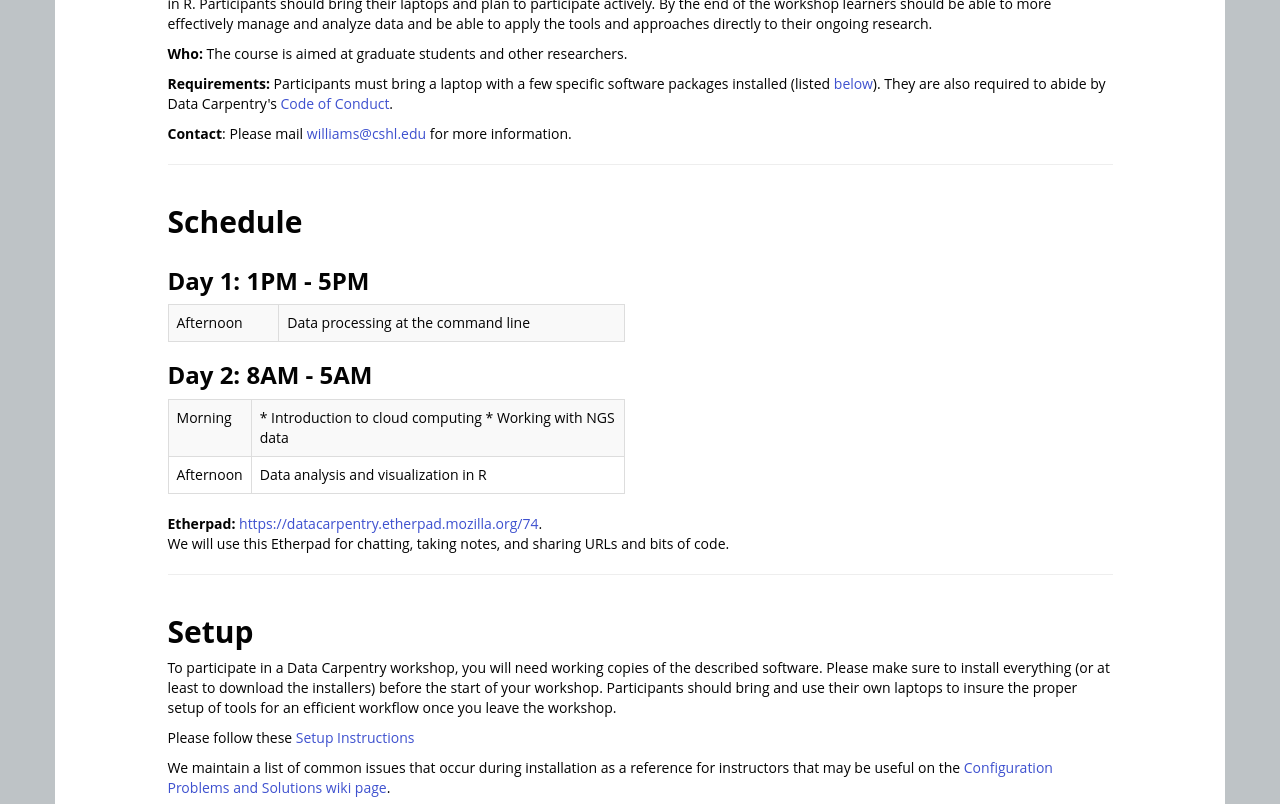
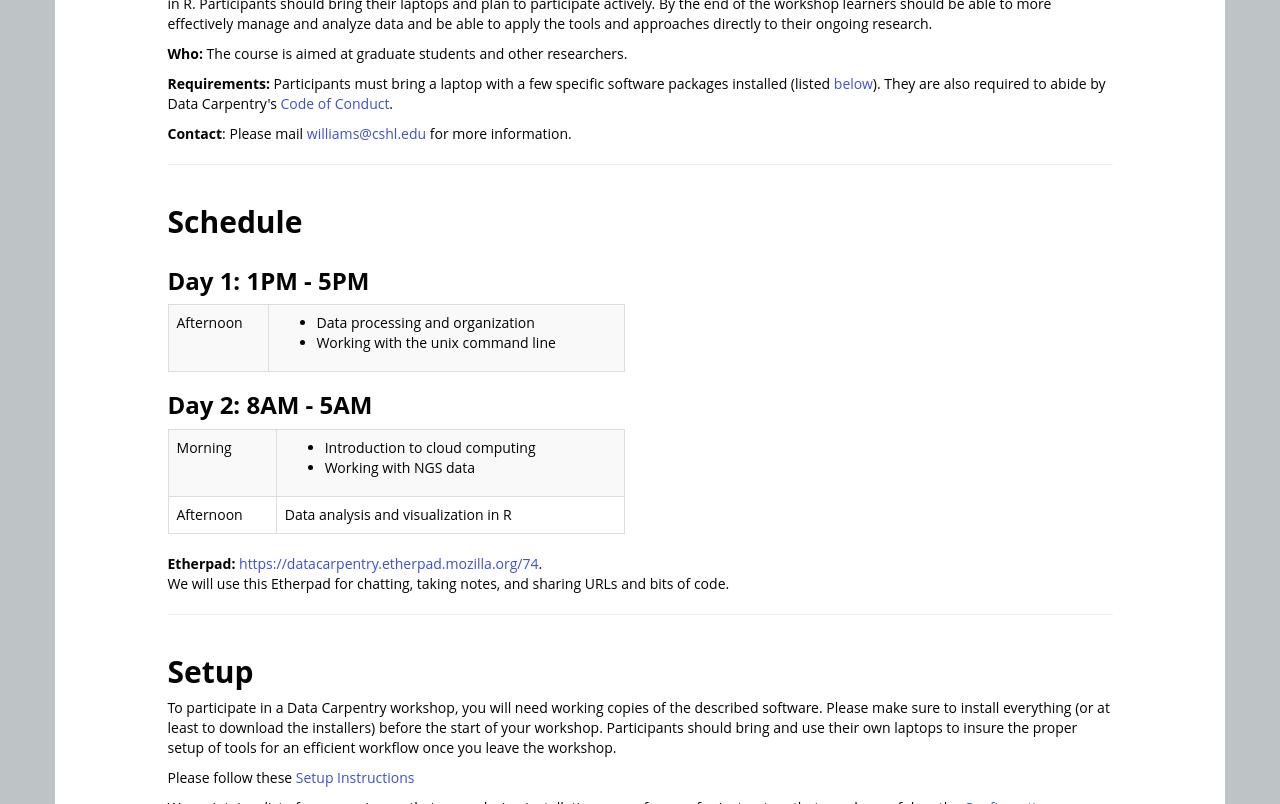
Before and after one commit to devbioinfoguy/2015-07-30-ASPB, a Jekyll site: the page built from index.html, in a window 1280 px wide and 900 px high, scrolled down 701 px, cut to the strip 0-804 px from the top of the window. Built offline with Jekyll 4.4.1, drawn with Linux system fonts in a browser that asks for light colours; nearby versions of some CDN libraries; library files that are not in the unit come from our copies.

Commit message:
Update index.html

```diff
--- a/index.html
+++ b/index.html
@@ -142,17 +142,28 @@ Participants should bring their laptops and plan to participate actively. By the
 
     <h3>Day 1: 1PM - 5PM</h3>
     <table class="table table-striped">
-       <tr> <td>Afternoon</td>  <td>{{page.day1_pm}}</td> </tr>
-    </table>
+       <tr>
+        <td>Afternoon</td>
+        <td>
+          <ul>
+            <li>Data processing and organization</li>
+            <li>Working with the unix command line</li>
+          </ul>
+        </td>
+      </tr>    </table>
 
 
     <h3>Day 2: 8AM - 5AM</h3>
     <table class="table table-striped">
-      <tr> <td>Morning</td>
+      <tr>
+        <td>Morning</td>
         <td>
-            * Introduction to cloud computing
-            * Working with NGS data
-        </td> </tr>
+          <ul>
+            <li>Introduction to cloud computing</li>
+            <li>Working with NGS data</li>
+          </ul>
+        </td>
+      </tr>
       <tr> <td>Afternoon</td>  <td>{{page.day2_pm}}</td> </tr>
     </table>
  </div>
```
